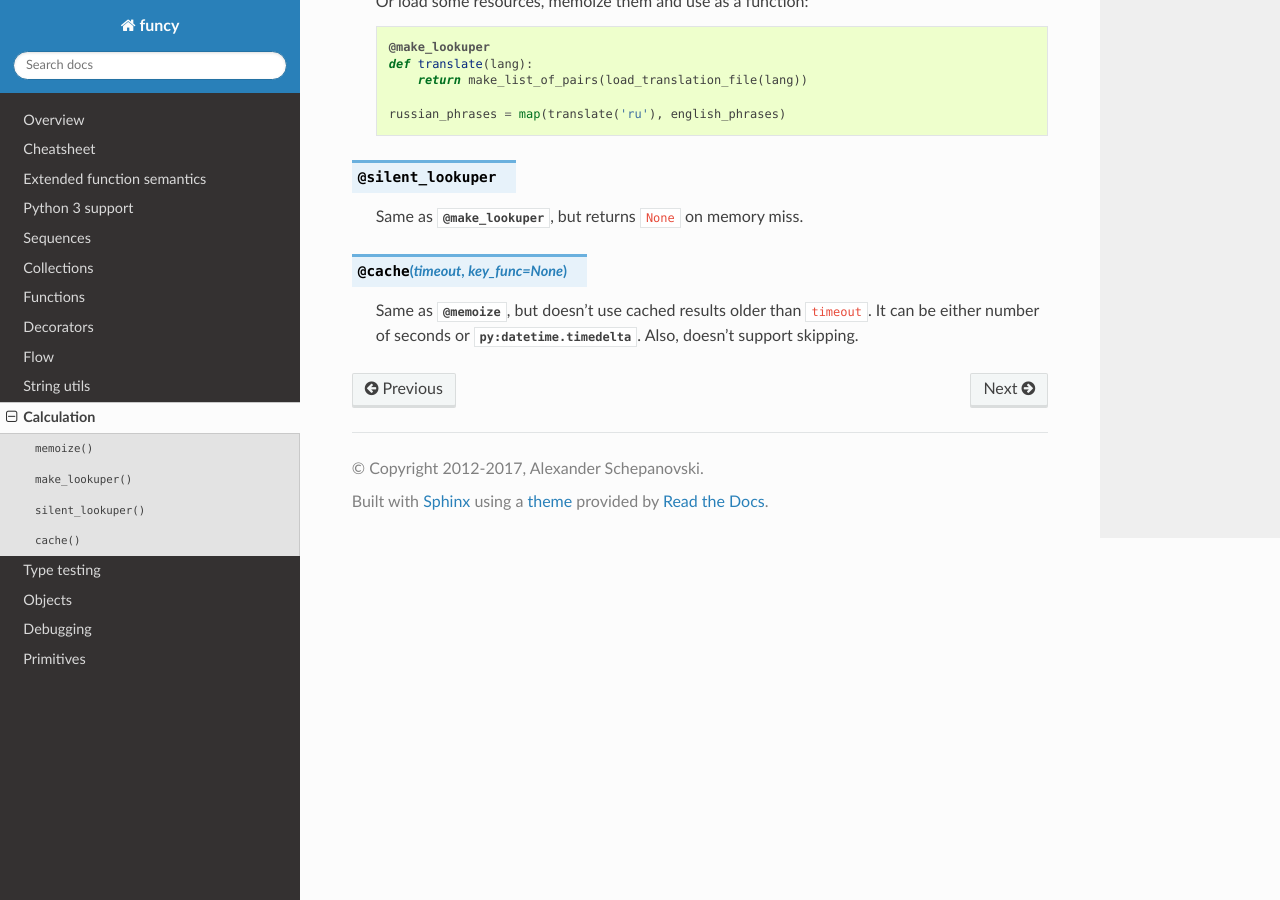
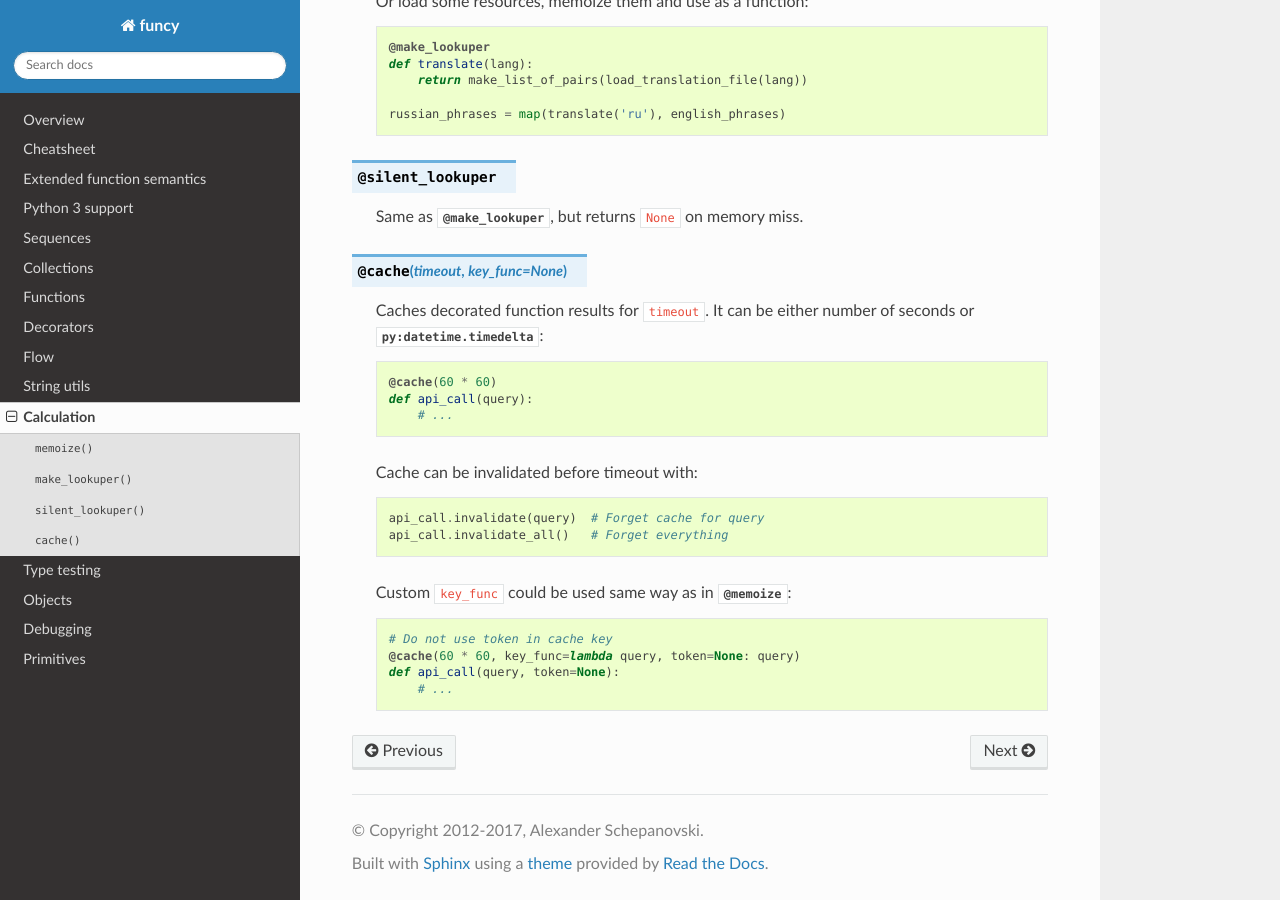
Before and after one commit to Jamaal224/funcy, a Sphinx documentation site: the page built from docs/calc.rst, in a window 1280 px wide and 900 px high, scrolled down 1209 px. Built offline with Sphinx 7.4.7 and the Read the Docs theme 2.0.0, drawn with Linux system fonts in a browser that asks for light colours.

Commit message:
Write real docs for @cache()
Document .invaldate(), .invalidate_all() and key_func.

```diff
--- a/docs/calc.rst
+++ b/docs/calc.rst
@@ -63,4 +63,21 @@ Calculation
 
 .. decorator:: cache(timeout, key_func=None)
 
-    Same as :func:`@memoize<memoize>`, but doesn't use cached results older than ``timeout``. It can be either number of seconds or :class:`py:datetime.timedelta`. Also, doesn't support skipping.
+    Caches decorated function results for ``timeout``.
+    It can be either number of seconds or :class:`py:datetime.timedelta`::
+
+        @cache(60 * 60)
+        def api_call(query):
+            # ...
+
+    Cache can be invalidated before timeout with::
+
+        api_call.invalidate(query)  # Forget cache for query
+        api_call.invalidate_all()   # Forget everything
+
+    Custom ``key_func`` could be used same way as in :func:`@memoize<memoize>`::
+
+        # Do not use token in cache key
+        @cache(60 * 60, key_func=lambda query, token=None: query)
+        def api_call(query, token=None):
+            # ...
```
